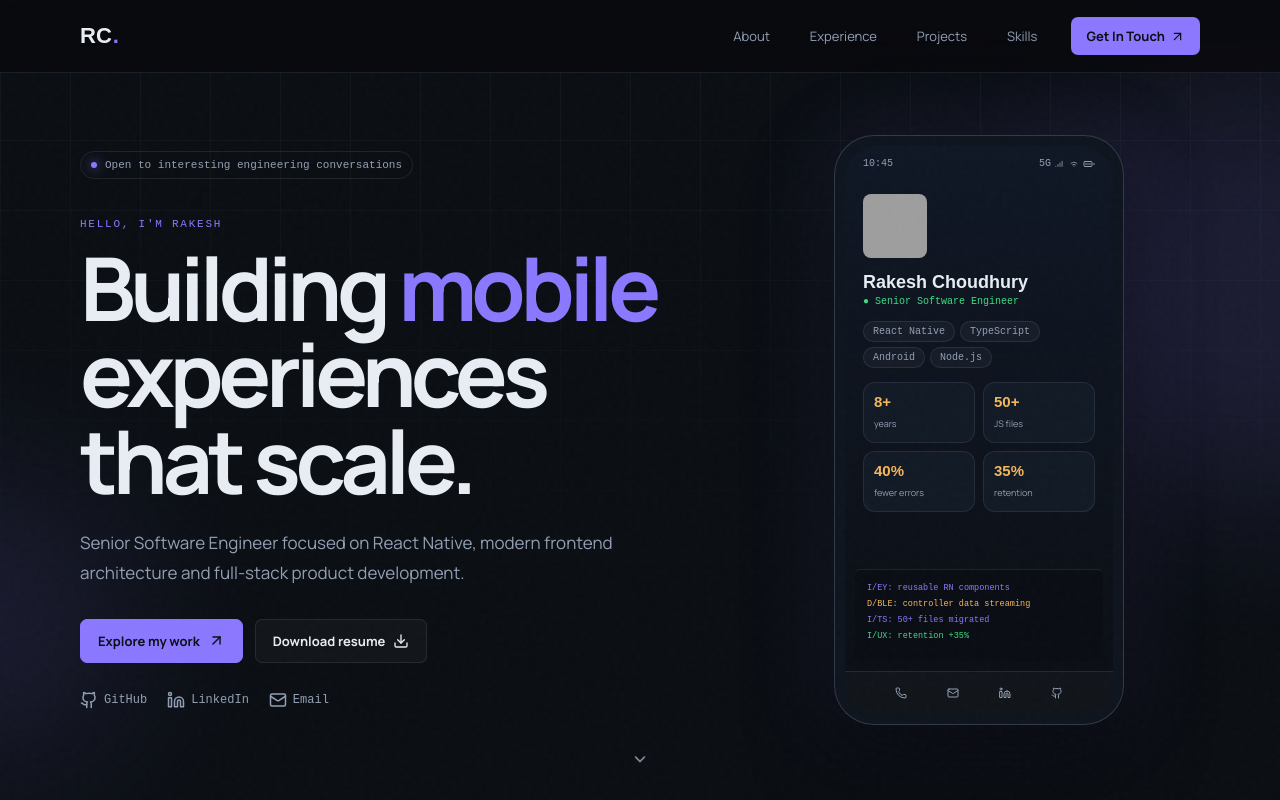
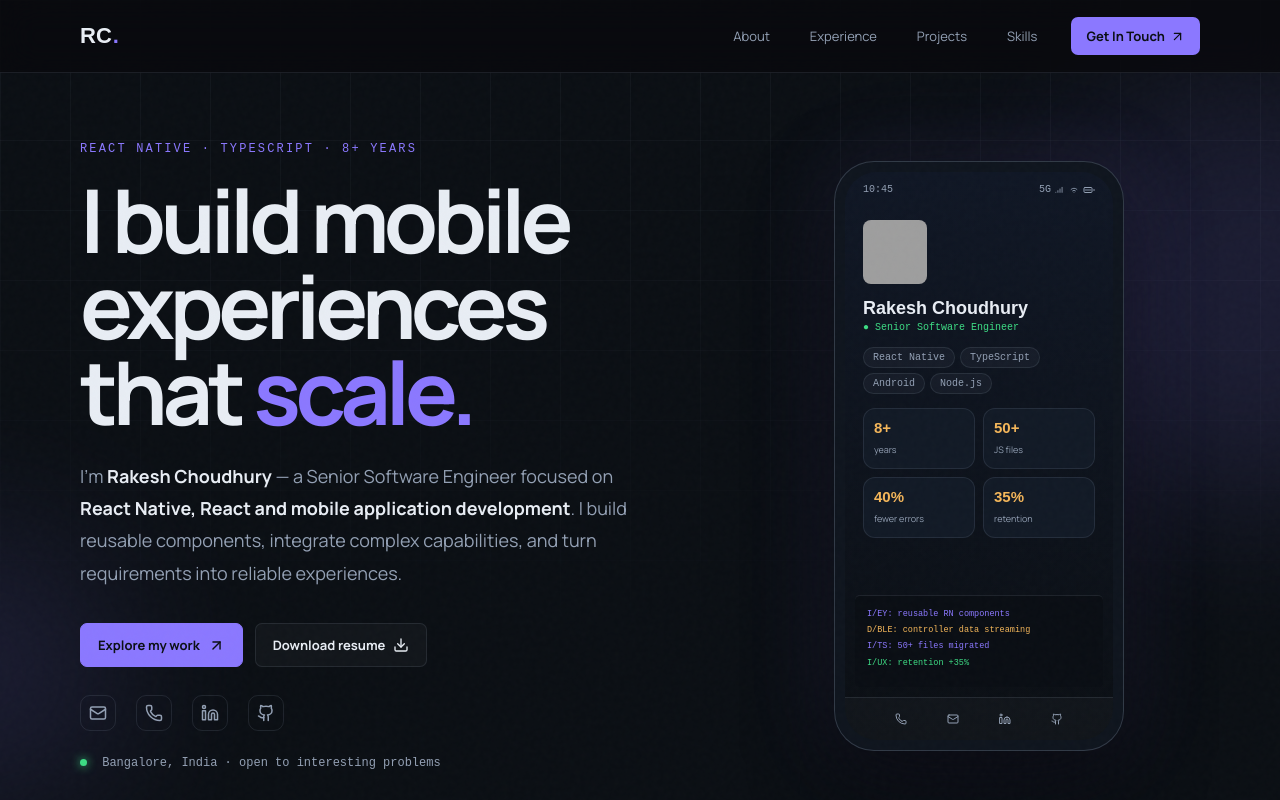
Before and after one commit to rkchoudhury/rkchoudhury.github.io, a React (Vite) app: page / in a window 1280 px wide. Shown: the top 800 px of the page. Built offline with nearby package versions, Linux system fonts and the light colour scheme; grey boxes are pictures that could not be loaded.

Commit message:
Improved Hero Section

```diff
--- a/src/components/heroSection/HeroSection.tsx
+++ b/src/components/heroSection/HeroSection.tsx
@@ -1,6 +1,6 @@
 import React from 'react';
 import { motion } from "framer-motion";
-import { ArrowUpRight, Github, Linkedin, Mail, Download, ChevronDown } from "lucide-react";
+import { ArrowUpRight, Github, Linkedin, Mail, Download, ChevronDown, PhoneIcon } from "lucide-react";
 import { profile } from '../../configs';
 import { Phone } from '../common/phone/Phone';
 import "./style.css";
@@ -18,22 +18,33 @@ const HeroSection = ({ goTo }: IProps) => {
             <div className="orb orb-b" />
             <div className="container hero-content">
                 <motion.div initial={{ opacity: 0, y: 24 }} animate={{ opacity: 1, y: 0 }} transition={{ duration: .7 }}>
-                    <div className="availability"><span /> Open to interesting engineering conversations</div>
-                    <p className="hero-kicker">HELLO, I'M {firstName}</p>
-                    <h1>Building <em>mobile</em> experiences that scale.</h1>
+                    <p className="hero-kicker">React Native · TypeScript · 8+ years</p>
+                    {/* <h1>Building <em>mobile</em> experiences that scale.</h1> */}
+                    <h1 className="enter">
+                        I build mobile experiences that <em>scale.</em>
+                    </h1>
                     <p className="hero-copy">
-                        Senior Software Engineer focused on React Native, modern frontend architecture
-                        and full-stack product development.
+                        I'm <strong>Rakesh Choudhury</strong> — a Senior Software Engineer
+                        focused on{" "}
+                        <strong>
+                            React Native, React and mobile application development
+                        </strong>
+                        . I build reusable components, integrate complex capabilities, and
+                        turn requirements into reliable experiences.
                     </p>
                     <div className="hero-actions">
                         <button className="primary" onClick={() => goTo("projects")}>Explore my work <ArrowUpRight size={17} /></button>
                         <a className="secondary" href={`/${profile.resume}`} download>Download resume <Download size={16} /></a>
                     </div>
                     <div className="socials">
-                        <a href={profile.github} target="_blank" rel="noreferrer"><Github size={18} /> GitHub</a>
-                        <a href={profile.linkedin} target="_blank" rel="noreferrer"><Linkedin size={18} /> LinkedIn</a>
-                        <a href={`mailto:${profile.email}`}><Mail size={18} /> Email</a>
+                        <a href={`mailto:${profile.email}`}><Mail size={18} /></a>
+                        <a href={`tel:${profile.phone}`}><PhoneIcon size={18} /></a>
+                        <a href={profile.linkedin} target="_blank" rel="noreferrer"><Linkedin size={18} /></a>
+                        <a href={profile.github} target="_blank" rel="noreferrer"><Github size={18} /></a>
                     </div>
+                    <p className="loc enter">
+                        <span /> Bangalore, India · open to interesting problems
+                    </p>
                 </motion.div>
 
                 <motion.div
--- a/src/components/heroSection/style.css
+++ b/src/components/heroSection/style.css
@@ -42,29 +42,12 @@
   gap: 80px;
   align-items: center;
 }
-.availability {
-  display: inline-flex;
-  align-items: center;
-  gap: 8px;
-  padding: 7px 10px;
-  border: 1px solid var(--line);
-  border-radius: 99px;
-  color: var(--muted);
-  font: 11px var(--mono);
-  margin-bottom: 28px;
-}
-.availability span {
-  width: 6px;
-  height: 6px;
-  border-radius: 50%;
-  background: var(--accent);
-  box-shadow: 0 0 12px var(--accent);
-}
-.hero-kicker,
-.eyebrow {
-  font: 500 11px var(--mono);
-  color: var(--accent);
-  letter-spacing: 0.16em;
+.hero-kicker {
+  font: 12px var(--mono);
+  letter-spacing: 0.18em;
+  color: var(--violet);
+  text-transform: uppercase;
+  margin-bottom: 20px;
 }
 .hero h1 {
   max-width: 760px;
@@ -78,10 +61,11 @@
   color: var(--accent);
 }
 .hero-copy {
-  max-width: 590px;
+  max-width: 560px;
   color: var(--muted);
-  font-size: 17px;
+  font-size: 18px;
   line-height: 1.8;
+  margin-bottom: 34px;
 }
 .hero-actions {
   display: flex;
@@ -116,62 +100,33 @@
 }
 .socials a {
   color: var(--muted);
-  font: 12px var(--mono);
   display: flex;
   align-items: center;
   gap: 6px;
+  width: 36px;
+  height: 36px;
+  border: 1px solid var(--line);
+  justify-content: center;
+  border-radius: 10px;
 }
 .socials a:hover {
-  color: var(--text);
+  color: var(--violet);
+  border-color: var(--violet);
+  background: var(--soft);
 }
-.code-card {
-  background: rgba(15, 17, 23, 0.88);
-  border: 1px solid var(--line);
-  border-radius: 14px;
-  box-shadow: 0 30px 80px rgba(0, 0, 0, 0.35);
-  overflow: hidden;
-  transform: rotate(1.5deg);
+.loc {
+  font: 12px var(--mono);
+  color: var(--muted);
+  margin-top: 25px;
 }
-.code-top {
-  height: 42px;
-  border-bottom: 1px solid var(--line);
-  display: flex;
-  align-items: center;
-  gap: 7px;
-  padding: 0 14px;
-}
-.code-top span {
+.loc span {
+  display: inline-block;
   width: 7px;
   height: 7px;
+  background: var(--green);
   border-radius: 50%;
-  background: #383c45;
-}
-.code-top label {
-  margin-left: auto;
-  color: #656b77;
-  font: 10px var(--mono);
-}
-.code-card pre {
-  margin: 0;
-  padding: 25px;
-  overflow: auto;
-  font: 12px/2 var(--mono);
-  color: #c9ced8;
-}
-.muted {
-  color: #8f96a3;
-}
-.cyan {
-  color: #a6e3ff;
-}
-.key {
-  color: #d7a7ff;
-}
-.str {
-  color: #b7ff5a;
-}
-.num {
-  color: #ffbd7a;
+  margin-right: 8px;
+  box-shadow: 0 0 10px var(--green);
 }
 .scroll-cue {
   position: absolute;
```
